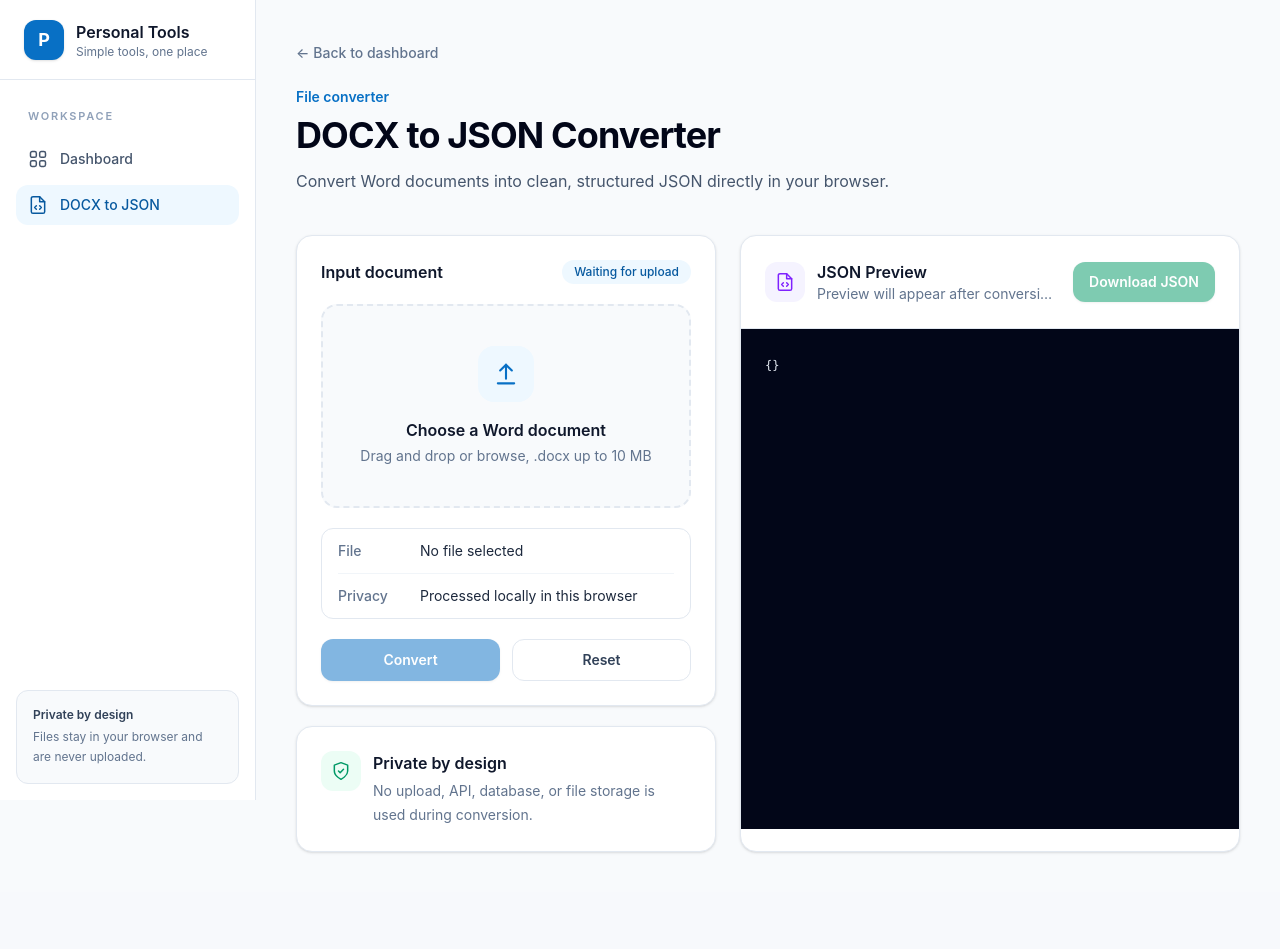
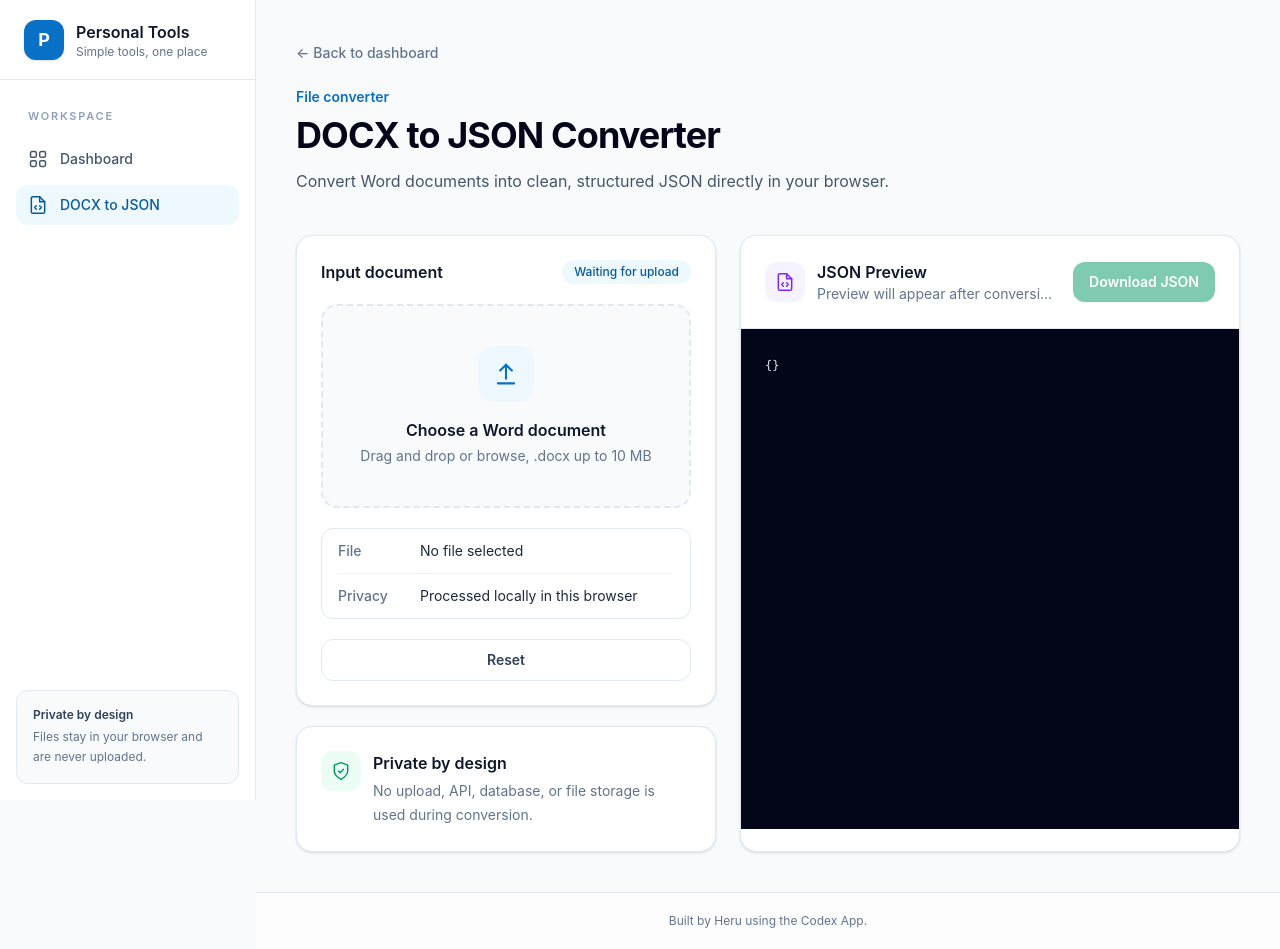
Before and after one commit to herusukmafama/personal-project-2, a React (Vite) app: page /#/tools/docx-to-json in a window 1280 px wide. Before the commit the page ends 892 px from the top, so only its background shows below. Built offline with nearby package versions, Linux system fonts and the light colour scheme.

Commit message:
Auto-convert DOCX uploads and add footer

```diff
--- a/src/components/AppLayout.tsx
+++ b/src/components/AppLayout.tsx
@@ -85,7 +85,7 @@ export function AppLayout() {
         </div>
       )}
 
-      <div className="lg:pl-64">
+      <div className="flex min-h-screen flex-col lg:pl-64">
         <header className="sticky top-0 z-20 flex h-16 items-center border-b border-slate-200 bg-white/90 px-4 backdrop-blur md:px-8 lg:hidden">
           <button
             type="button"
@@ -97,9 +97,12 @@ export function AppLayout() {
           </button>
           <span className="ml-3 font-semibold text-slate-900">Personal Tools</span>
         </header>
-        <main className="mx-auto w-full max-w-7xl px-4 py-8 sm:px-6 md:py-10 lg:px-10">
+        <main className="mx-auto w-full max-w-7xl flex-1 px-4 py-8 sm:px-6 md:py-10 lg:px-10">
           <Outlet />
         </main>
+        <footer className="border-t border-slate-200 bg-white/70 px-4 py-5 text-center text-xs text-slate-500 sm:px-6 lg:px-10">
+          Built by Heru using the Codex App.
+        </footer>
       </div>
     </div>
   )
--- a/src/tools/docx-to-json/DocxToJsonTool.tsx
+++ b/src/tools/docx-to-json/DocxToJsonTool.tsx
@@ -33,7 +33,6 @@ export function DocxToJsonTool() {
   )
   const [isBusy, setIsBusy] = useState(false)
 
-  const validation = validateDocxFile(selectedFile)
   const jsonPreview = generatedJson
     ? JSON.stringify(generatedJson, null, 2)
     : initialPreview
@@ -43,7 +42,7 @@ export function DocxToJsonTool() {
     setMessageType(type)
   }
 
-  function selectFile(file: File | null) {
+  async function selectFile(file: File | null) {
     setSelectedFile(file)
     setGeneratedJson(null)
     setDownloadFileName(file ? buildDownloadFileName(file.name) : 'converted.json')
@@ -62,31 +61,25 @@ export function DocxToJsonTool() {
       return
     }
 
-    setStatus('Ready to convert')
-    showMessage('File is valid. Click Convert to generate JSON.', 'success')
+    await convertFile(file)
   }
 
-  function handleFileSelection(event: ChangeEvent<HTMLInputElement>) {
-    selectFile(event.target.files?.[0] || null)
+  async function handleFileSelection(event: ChangeEvent<HTMLInputElement>) {
+    await selectFile(event.target.files?.[0] || null)
   }
 
-  function handleDrop(event: DragEvent<HTMLLabelElement>) {
+  async function handleDrop(event: DragEvent<HTMLLabelElement>) {
     event.preventDefault()
-    selectFile(event.dataTransfer.files?.[0] || null)
+    await selectFile(event.dataTransfer.files?.[0] || null)
   }
 
-  async function handleConvert() {
-    if (!selectedFile) {
-      showMessage('Please choose a .docx file first.', 'error')
-      return
-    }
-
+  async function convertFile(file: File) {
     setIsBusy(true)
     setStatus('Converting')
     showMessage('Reading DOCX and applying mapping rules...', 'neutral')
 
     try {
-      const parsedDocument = await parseDocxFile(selectedFile)
+      const parsedDocument = await parseDocxFile(file)
       const mappedJson = mapParsedDocumentToJson(parsedDocument)
       setGeneratedJson(mappedJson)
       setPreviewMeta(
@@ -191,20 +184,12 @@ export function DocxToJsonTool() {
             </div>
           </dl>
 
-          <div className="mt-5 grid grid-cols-2 gap-3">
-            <button
-              type="button"
-              disabled={isBusy || !selectedFile || !validation.valid}
-              onClick={handleConvert}
-              className="rounded-xl bg-brand-600 px-4 py-2.5 text-sm font-semibold text-white shadow-sm transition hover:bg-brand-700 disabled:cursor-not-allowed disabled:opacity-50"
-            >
-              {isBusy ? 'Converting...' : 'Convert'}
-            </button>
+          <div className="mt-5">
             <button
               type="button"
               disabled={isBusy}
               onClick={resetState}
-              className="rounded-xl border border-slate-200 bg-white px-4 py-2.5 text-sm font-semibold text-slate-700 transition hover:bg-slate-50 disabled:cursor-not-allowed disabled:opacity-50"
+              className="w-full rounded-xl border border-slate-200 bg-white px-4 py-2.5 text-sm font-semibold text-slate-700 transition hover:bg-slate-50 disabled:cursor-not-allowed disabled:opacity-50"
             >
               Reset
             </button>
```
Also changed, not shown: 1 other file (tests, documents, lock files or other folders).
